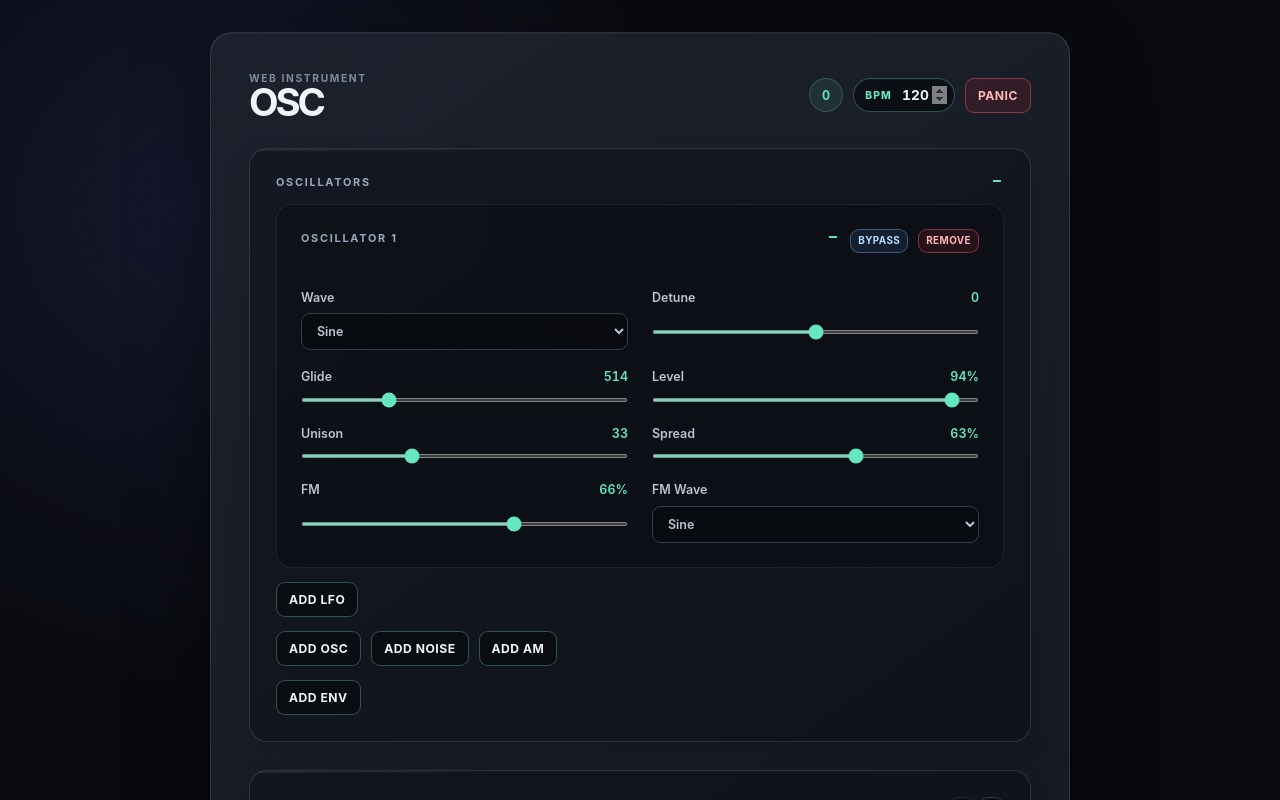
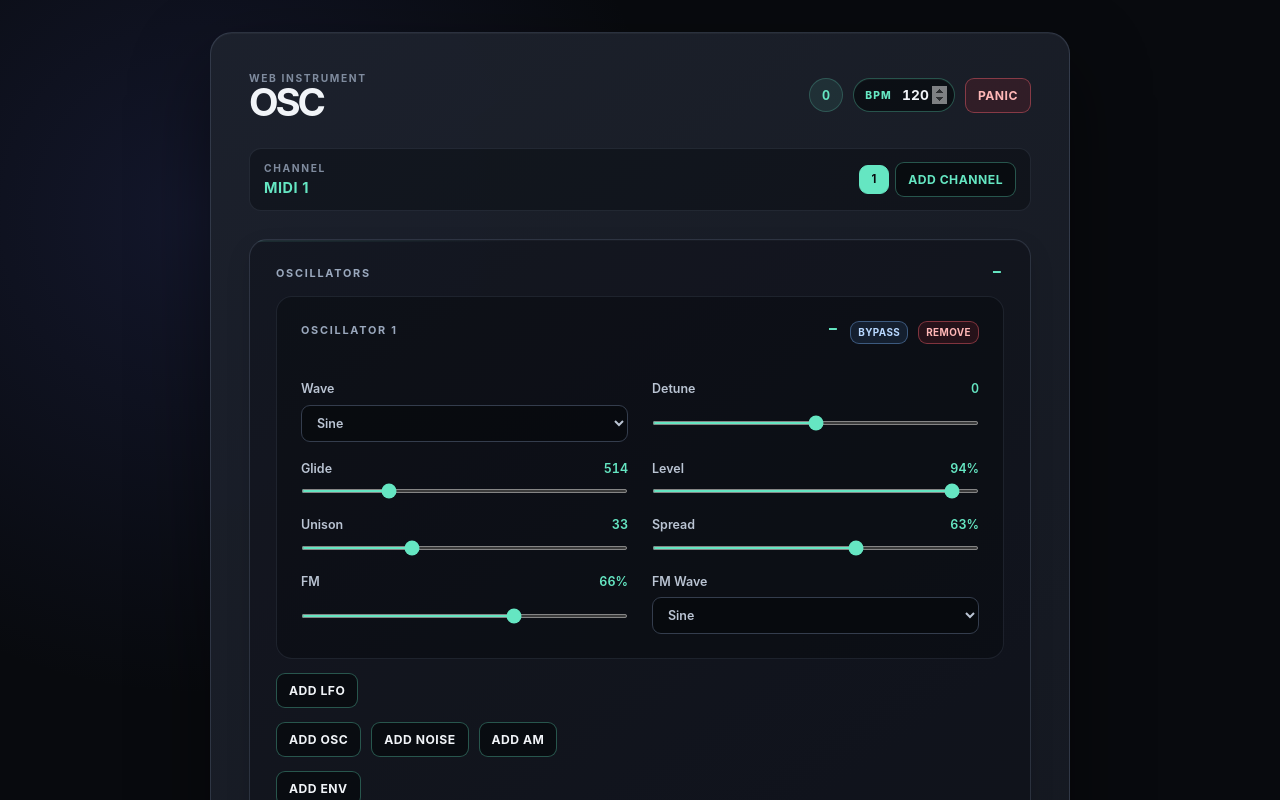
Before and after one commit to hendrik-goebel/synth2, a Vue app: page / in a window 1280 px wide. Shown: the top 800 px of the page. Built offline with nearby package versions, Linux system fonts and the light colour scheme.

Commit message:
add multichannels

```diff
--- a/src/App.vue
+++ b/src/App.vue
@@ -1,7 +1,7 @@
 <script setup lang="ts">
-import { computed, onMounted, onUnmounted, ref } from 'vue'
+import { computed, onMounted, onUnmounted, ref, shallowRef } from 'vue'
 import { MidiService } from './services/midiService'
-import { createDelaySettings, createEnvelopeSettings, createFilterSettings, createNoiseSettings, createReverbSettings, createCompressorSettings, createGateSettings, createLimiterSettings, type AmplitudeModulationSettings, type DelaySettings, type DynamicsSettings, type DynamicsSettingsChanges, type EffectGroup, type EnvelopeDestination, type EnvelopeSettings, type FilterSettings, type LfoSettings, type NoiseSettings, type OscillatorSettings, type ReverbSettings, type Waveform, SynthEngine } from './services/synthEngine'
+import { createDelaySettings, createEnvelopeSettings, createFilterSettings, createNoiseSettings, createReverbSettings, createCompressorSettings, createGateSettings, createLimiterSettings, createOscillatorSettings, type AmplitudeModulationSettings, type DelaySettings, type DynamicsSettings, type DynamicsSettingsChanges, type EffectGroup, type EnvelopeDestination, type EnvelopeSettings, type FilterSettings, type LfoSettings, type NoiseSettings, type OscillatorSettings, type ReverbSettings, type Waveform, SynthEngine } from './services/synthEngine'
 import OscillatorControls from './components/OscillatorControls.vue'
 import NoiseControls from './components/NoiseControls.vue'
 import FilterControls from './components/FilterControls.vue'
@@ -16,10 +16,25 @@ import LimiterControls from './components/LimiterControls.vue'
 
 type EnvelopeModule = EnvelopeSettings & { bypassed: boolean }
 type LfoControlModule = LfoSettings & { bypassed: boolean }
+type ChannelState = {
+  synth: SynthEngine
+  oscillators: OscillatorSettings[]
+  noise: NoiseSettings | null
+  filters: FilterSettings[]
+  delays: DelaySettings[]
+  bpm: number
+  reverbs: ReverbSettings[]
+  amplitudeModulation: AmplitudeModulationSettings | null
+  envelopes: EnvelopeModule[]
+  lfos: LfoControlModule[]
+  dynamics: DynamicsSettings[]
+  effectOrder: EffectGroup[]
+  isAmplitudeModulationBypassed: boolean
+}
 
 const waveforms: OscillatorType[] = ['sine', 'triangle', 'sawtooth', 'square']
 const initialOscillatorSettings = createRandomOscillatorSettings()
-const synth = new SynthEngine(initialOscillatorSettings)
+let activeSynth = new SynthEngine(initialOscillatorSettings)
 const selectedChannel = ref(1)
 const selectedInputId = ref('')
 const midiInputs = ref<{ id: string; name: string }[]>([])
@@ -38,6 +53,7 @@ const lfos = ref<LfoControlModule[]>([])
 const dynamics = ref<DynamicsSettings[]>([])
 const effectOrder = ref<EffectGroup[]>(['filters', 'delays', 'reverbs', 'dynamics'])
 const isAmplitudeModulationBypassed = ref(false)
+const channels = shallowRef<ChannelState[]>([])
 const areOscillatorsCollapsed = ref(false)
 const areFiltersCollapsed = ref(false)
 const areDynamicsCollapsed = ref(false)
@@ -45,6 +61,102 @@ const areDelaysCollapsed = ref(false)
 const areReverbsCollapsed = ref(false)
 let firstInteractionHandled = false
 let midiConnectionStarted = false
+let audioEnabled = false
+
+function saveActiveChannel() {
+  const channel = channels.value[selectedChannel.value - 1]
+  if (!channel) return
+  channel.synth = activeSynth
+  channel.oscillators = oscillators.value
+  channel.noise = noise.value
+  channel.filters = filters.value
+  channel.delays = delays.value
+  channel.bpm = bpm.value
+  channel.reverbs = reverbs.value
+  channel.amplitudeModulation = amplitudeModulation.value
+  channel.envelopes = envelopes.value
+  channel.lfos = lfos.value
+  channel.dynamics = dynamics.value
+  channel.effectOrder = effectOrder.value
+  channel.isAmplitudeModulationBypassed = isAmplitudeModulationBypassed.value
+}
+
+function loadChannel(channelNumber: number) {
+  const channel = channels.value[channelNumber - 1]
+  if (!channel) return
+  saveActiveChannel()
+  selectedChannel.value = channelNumber
+  activeSynth = channel.synth
+  oscillators.value = channel.oscillators
+  noise.value = channel.noise
+  filters.value = channel.filters
+  delays.value = channel.delays
+  bpm.value = channel.bpm
+  reverbs.value = channel.reverbs
+  amplitudeModulation.value = channel.amplitudeModulation
+  envelopes.value = channel.envelopes
+  lfos.value = channel.lfos
+  dynamics.value = channel.dynamics
+  effectOrder.value = channel.effectOrder
+  isAmplitudeModulationBypassed.value = channel.isAmplitudeModulationBypassed
+  activeVoices.value = activeSynth.getActiveVoiceCount()
+}
+
+function addChannel() {
+  if (channels.value.length >= 16) return
+  saveActiveChannel()
+  const oscillatorSettings = createOscillatorSettings()
+  const channel: ChannelState = {
+    synth: new SynthEngine(oscillatorSettings),
+    oscillators: [oscillatorSettings],
+    noise: null,
+    filters: [createFilterSettings()],
+    delays: [],
+    bpm: 120,
+    reverbs: [],
+    amplitudeModulation: null,
+    envelopes: [],
+    lfos: [],
+    dynamics: [],
+    effectOrder: ['filters', 'delays', 'reverbs', 'dynamics'],
+    isAmplitudeModulationBypassed: false,
+  }
+  channels.value = [...channels.value, channel]
+  if (audioEnabled) {
+    void channel.synth.activate()
+  }
+  loadChannel(channels.value.length)
+}
+
+function handleChannelKey(event: KeyboardEvent) {
+  if (event.target instanceof HTMLInputElement || event.target instanceof HTMLSelectElement) return
+  const channelNumber = Number(event.key)
+  if (channelNumber >= 1 && channelNumber <= 9 && channelNumber <= channels.value.length) {
+    event.preventDefault()
+    loadChannel(channelNumber)
+  }
+}
+
+function handleKeydown(event: KeyboardEvent) {
+  handleFirstInteraction()
+  handleChannelKey(event)
+}
+
+channels.value.push({
+  synth: activeSynth,
+  oscillators: oscillators.value,
+  noise: noise.value,
+  filters: filters.value,
+  delays: delays.value,
+  bpm: bpm.value,
+  reverbs: reverbs.value,
+  amplitudeModulation: amplitudeModulation.value,
+  envelopes: envelopes.value,
+  lfos: lfos.value,
+  dynamics: dynamics.value,
+  effectOrder: effectOrder.value,
+  isAmplitudeModulationBypassed: isAmplitudeModulationBypassed.value,
+})
 
 const canSelectInput = computed(() => midiInputs.value.length > 0)
 const oscillatorEnvelopeDestinations = [
@@ -70,13 +182,17 @@ const reverbEnvelopeDestinations = [
 ] satisfies { value: EnvelopeDestination; label: string }[]
 
 const midiService = new MidiService({
-  onNoteOn: ({ note, velocity }) => {
-    synth.noteOn(note, velocity)
-    activeVoices.value = synth.getActiveVoiceCount()
+  onNoteOn: ({ channel, note, velocity }) => {
+    const target = channels.value[channel - 1]
+    if (!target) return
+    target.synth.noteOn(note, velocity)
+    activeVoices.value = channels.value.reduce((count, item) => count + item.synth.getActiveVoiceCount(), 0)
   },
-  onNoteOff: ({ note }) => {
-    synth.noteOff(note)
-    activeVoices.value = synth.getActiveVoiceCount()
+  onNoteOff: ({ channel, note }) => {
+    const target = channels.value[channel - 1]
+    if (!target) return
+    target.synth.noteOff(note)
+    activeVoices.value = channels.value.reduce((count, item) => count + item.synth.getActiveVoiceCount(), 0)
   },
   onStateChange: (state) => {
     midiInputs.value = state.inputs
@@ -92,9 +208,9 @@ const midiService = new MidiService({
 })
 
 function handleEnableAudio() {
-  synth
-    .activate()
+  Promise.all(channels.value.map(({ synth }) => synth.activate()))
     .then(() => {
+      audioEnabled = true
       audioStatus.value = 'Audio enabled.'
     })
     .catch((error: unknown) => {
@@ -142,13 +258,15 @@ function handleInputChange() {
   midiService.setSelectedInput(selectedInputId.value || null)
 }
 
-function handleChannelChange() {
-  midiService.setChannel(selectedChannel.value)
+function handleChannelChange(event: Event) {
+  const channelNumber = Number((event.target as HTMLSelectElement).value)
+  loadChannel(channelNumber)
+  midiService.setChannel(channelNumber)
 }
 
 function handlePanic() {
-  synth.stopAllNotes()
-  activeVoices.value = synth.getActiveVoiceCount()
+  channels.value.forEach(({ synth }) => synth.stopAllNotes())
+  activeVoices.value = 0
 }
 
 function randomInteger(min: number, max: number): number {
@@ -172,42 +290,42 @@ function createRandomOscillatorSettings(): OscillatorSettings {
 function addOscillator() {
   const settings = createRandomOscillatorSettings()
   oscillators.value.push(settings)
-  synth.addOscillator(settings)
+  activeSynth.addOscillator(settings)
 }
 
 function removeOscillator(index: number) {
   removeLfosForModule('oscillator', index)
-  synth.removeOscillator(index)
+  activeSynth.removeOscillator(index)
   oscillators.value.splice(index, 1)
 }
 
 function addNoise() {
   const settings = createNoiseSettings()
   noise.value = settings
-  synth.addNoise(settings)
+  activeSynth.addNoise(settings)
 }
 
 function removeNoise() {
   removeLfosForModule('noise', 0)
-  synth.removeNoise()
+  activeSynth.removeNoise()
   noise.value = null
 }
 
 function addFilter() {
   const settings = createFilterSettings()
   filters.value.push(settings)
-  synth.addFilter(settings)
+  activeSynth.addFilter(settings)
 }
 
 function removeFilter(index: number) {
   removeLfosForModule('filter', index)
-  synth.removeFilter(index)
+  activeSynth.removeFilter(index)
   filters.value.splice(index, 1)
 }
 
 function updateFilterSettings(index: number, settings: Partial<FilterSettings>) {
   filters.value[index] = { ...filters.value[index], ...settings }
-  synth.setFilterSettings(index, settings)
+  activeSynth.setFilterSettings(index, settings)
 }
 
 function toggleFilterBypass(index: number) {
@@ -217,12 +335,12 @@ function toggleFilterBypass(index: number) {
 function addDelay() {
   const settings = createDelaySettings()
   delays.value.push(settings)
-  synth.addDelay(settings)
+  activeSynth.addDelay(settings)
 }
 
 function removeDelay(index: number) {
   removeLfosForModule('delay', index)
-  synth.removeDelay(index)
+  activeSynth.removeDelay(index)
   delays.value.splice(index, 1)
 }
 
@@ -231,7 +349,7 @@ function updateDelaySettings(index: number, settings: Partial<DelaySettings>) {
     settings = { ...settings, time: delayTimeForBpm(settings.noteTime, bpm.value) }
   }
   delays.value[index] = { ...delays.value[index], ...settings }
-  synth.setDelaySettings(index, settings)
+  activeSynth.setDelaySettings(index, settings)
 }
 
 function delayTimeForBpm(noteTime: number, tempo: number) {
@@ -243,78 +361,78 @@ function updateBpm(value: number) {
   delays.value.forEach((delay, index) => {
     const time = delayTimeForBpm(delay.noteTime, bpm.value)
     delays.value[index] = { ...delay, time }
-    synth.setDelaySettings(index, { time })
+    activeSynth.setDelaySettings(index, { time })
   })
 }
 
 function toggleDelayBypass(index: number) {
   const bypassed = !delays.value[index].bypassed
   delays.value[index] = { ...delays.value[index], bypassed }
-  synth.setDelayBypassed(index, bypassed)
+  activeSynth.setDelayBypassed(index, bypassed)
 }
 
 function addReverb() {
   const settings = createReverbSettings()
   reverbs.value.push(settings)
-  synth.addReverb(settings)
+  activeSynth.addReverb(settings)
 }
 
 function removeReverb(index: number) {
   removeLfosForModule('reverb', index)
-  synth.removeReverb(index)
+  activeSynth.removeReverb(index)
   reverbs.value.splice(index, 1)
 }
 
 function updateReverbSettings(index: number, settings: Partial<ReverbSettings>) {
   reverbs.value[index] = { ...reverbs.value[index], ...settings }
-  synth.setReverbSettings(index, settings)
+  activeSynth.setReverbSettings(index, settings)
 }
 
 function toggleReverbBypass(index: number) {
   const bypassed = !reverbs.value[index].bypassed
   reverbs.value[index] = { ...reverbs.value[index], bypassed }
-  synth.setReverbBypassed(index, bypassed)
+  activeSynth.setReverbBypassed(index, bypassed)
 }
 
 function addCompressor() {
   const settings = createCompressorSettings()
   dynamics.value.push(settings)
-  synth.addCompressor(settings)
+  activeSynth.addCompressor(settings)
 }
 
 function addGate() {
   const settings = createGateSettings()
   dynamics.value.push(settings)
-  synth.addGate(settings)
+  activeSynth.addGate(settings)
 }
 
 function addLimiter() {
   const settings = createLimiterSettings()
   dynamics.value.push(settings)
-  synth.addLimiter(settings)
+  activeSynth.addLimiter(settings)
 }
 
 function updateDynamicsSettings(index: number, settings: DynamicsSettingsChanges) {
   dynamics.value[index] = { ...dynamics.value[index], ...settings } as DynamicsSettings
-  synth.setDynamicsSettings(index, settings)
+  activeSynth.setDynamicsSettings(index, settings)
 }
 
 function removeDynamics(index: number) {
-  synth.removeDynamics(index)
+  activeSynth.removeDynamics(index)
   dynamics.value.splice(index, 1)
 }
 
 function toggleDynamicsBypass(index: number) {
   const bypassed = !dynamics.value[index].bypassed
   dynamics.value[index] = { ...dynamics.value[index], bypassed } as DynamicsSettings
-  synth.setDynamicsBypassed(index, bypassed)
+  activeSynth.setDynamicsBypassed(index, bypassed)
 }
 
 function moveDynamics(index: number, direction: -1 | 1) {
   const targetIndex = index + direction
   if (!dynamics.value[targetIndex]) return
   ;[dynamics.value[index], dynamics.value[targetIndex]] = [dynamics.value[targetIndex], dynamics.value[index]]
-  synth.moveDynamics(index, direction)
+  activeSynth.moveDynamics(index, direction)
 }
 
 function updateNoiseSettings(settings: Partial<NoiseSettings>) {
@@ -323,7 +441,7 @@ function updateNoiseSettings(settings: Partial<NoiseSettings>) {
   }
 
   noise.value = { ...noise.value, ...settings }
-  synth.setNoiseSettings(settings)
+  activeSynth.setNoiseSettings(settings)
 }
 
 function toggleNoiseBypass() {
@@ -338,7 +456,7 @@ function addAmplitudeModulation() {
   const settings: AmplitudeModulationSettings = { rate: 5, depth: 0.5, waveform: 'sine' }
   amplitudeModulation.value = settings
   isAmplitudeModulationBypassed.value = false
-  synth.addAmplitudeModulation(settings)
+  activeSynth.addAmplitudeModulation(settings)
 }
 
 function updateAmplitudeModulation(settings: Partial<AmplitudeModulationSettings>) {
@@ -347,35 +465,35 @@ function updateAmplitudeModulation(settings: Partial<AmplitudeModulationSettings
   }
 
   amplitudeModulation.value = { ...amplitudeModulation.value, ...settings }
-  synth.setAmplitudeModulationSettings(settings)
+  activeSynth.setAmplitudeModulationSettings(settings)
 }
 
 function removeAmplitudeModulation() {
-  synth.removeAmplitudeModulation()
+  activeSynth.removeAmplitudeModulation()
   amplitudeModulation.value = null
   isAmplitudeModulationBypassed.value = false
 }
 
 function toggleAmplitudeModulationBypass() {
   const bypassed = !isAmplitudeModulationBypassed.value
-  synth.setAmplitudeModulationBypassed(bypassed)
+  activeSynth.setAmplitudeModulationBypassed(bypassed)
   isAmplitudeModulationBypassed.value = bypassed
 }
 
 function addEnvelope(destination: EnvelopeDestination) {
   const settings = { ...createEnvelopeSettings(), destination, bypassed: false }
-  synth.addEnvelope(settings)
+  activeSynth.addEnvelope(settings)
   envelopes.value.push(settings)
 }
 
 function removeEnvelope(index: number) {
-  synth.removeEnvelope(index)
+  activeSynth.removeEnvelope(index)
   envelopes.value.splice(index, 1)
 }
 
 function toggleEnvelopeBypass(index: number) {
   const bypassed = !envelopes.value[index].bypassed
-  synth.setEnvelopeBypassed(index, bypassed)
+  activeSynth.setEnvelopeBypassed(index, bypassed)
   envelopes.value[index] = { ...envelopes.value[index], bypassed }
 }
 
@@ -386,7 +504,7 @@ function moveEffectGroup(group: EffectGroup, direction: -1 | 1) {
   const nextOrder = [...effectOrder.value]
   ;[nextOrder[index], nextOrder[targetIndex]] = [nextOrder[targetIndex], nextOrder[index]]
   effectOrder.value = nextOrder
-  synth.setEffectOrder(nextOrder)
+  activeSynth.setEffectOrder(nextOrder)
 }
 
 function canMoveEffectGroup(group: EffectGroup, direction: -1 | 1) {
@@ -396,7 +514,7 @@ function canMoveEffectGroup(group: EffectGroup, direction: -1 | 1) {
 
 function updateEnvelopeSettings(index: number, settings: Partial<EnvelopeSettings>) {
   envelopes.value[index] = { ...envelopes.value[index], ...settings }
-  synth.setEnvelopeSettings(index, settings)
+  activeSynth.setEnvelopeSettings(index, settings)
 }
 
 function lfoTargetOptions(module: 'oscillator' | 'noise' | 'filter' | 'delay' | 'reverb', index: number) {
@@ -418,23 +536,23 @@ function lfosForModule(module: 'oscillator' | 'noise' | 'filter' | 'delay' | 're
 function addLfo(module: 'oscillator' | 'noise' | 'filter' | 'delay' | 'reverb', index: number) {
   const target = lfoTargetOptions(module, index)[0].value
   const settings: LfoControlModule = { waveform: 'sine', rate: 5, depth: 0.25, target, bypassed: false }
-  synth.addLfo(settings)
+  activeSynth.addLfo(settings)
   lfos.value.push(settings)
 }
 
 function updateLfo(index: number, settings: Partial<LfoSettings>) {
   lfos.value[index] = { ...lfos.value[index], ...settings }
-  synth.setLfoSettings(index, settings)
+  activeSynth.setLfoSettings(index, settings)
 }
 
 function toggleLfoBypass(index: number) {
   const bypassed = !lfos.value[index].bypassed
   lfos.value[index] = { ...lfos.value[index], bypassed }
-  synth.setLfoBypassed(index, bypassed)
+  activeSynth.setLfoBypassed(index, bypassed)
 }
 
 function removeLfo(index: number) {
-  synth.removeLfo(index)
+  activeSynth.removeLfo(index)
   lfos.value.splice(index, 1)
 }
 
@@ -459,7 +577,7 @@ function toggleOscillatorBypass(index: number) {
 
 function updateOscillatorSettings(index: number, settings: Partial<OscillatorSettings>) {
   oscillators.value[index] = { ...oscillators.value[index], ...settings }
-  synth.setOscillatorSettings(index, settings)
+  activeSynth.setOscillatorSettings(index, settings)
 }
 
 onMounted(() => {
@@ -468,12 +586,12 @@ onMounted(() => {
 
 onUnmounted(() => {
   midiService.destroy()
-  synth.destroy()
+  channels.value.forEach(({ synth }) => synth.destroy())
 })
 </script>
 
 <template>
-  <main class="app" @pointerdown.capture="handleFirstInteraction" @keydown.capture="handleFirstInteraction">
+  <main class="app" @pointerdown.capture="handleFirstInteraction" @keydown.capture="handleKeydown">
     <section class="panel">
       <header class="topbar">
         <div>
@@ -489,6 +607,26 @@ onUnmounted(() => {
           <button type="button" class="panic-button" @click="handlePanic">Panic</button>
         </div>
       </header>
+
+      <section class="channel-bar" aria-label="Synth channels">
+        <div>
+          <p class="eyebrow">Channel</p>
+          <strong class="channel-number">MIDI {{ selectedChannel }}</strong>
+        </div>
+        <div class="channel-actions">
+          <button
+            v-for="(channel, index) in channels"
+            :key="index"
+            type="button"
+            class="channel-button"
+            :class="{ 'channel-button-active': channel === channels[selectedChannel - 1] }"
+            @click="loadChannel(index + 1)"
+          >
+            {{ index + 1 }}
+          </button>
+          <button v-if="channels.length < 16" type="button" class="add-channel-button" @click="addChannel">Add Channel</button>
+        </div>
+      </section>
 
       <section class="synth-section oscillators-section" aria-labelledby="oscillators-heading">
         <h2 id="oscillators-heading">
@@ -850,8 +988,8 @@ onUnmounted(() => {
 
           <label class="field channel-field">
             <span>Ch</span>
-            <select v-model.number="selectedChannel" @change="handleChannelChange">
-              <option v-for="channel in 16" :key="channel" :value="channel">
+            <select :value="selectedChannel" @change="handleChannelChange">
+              <option v-for="channel in channels.length" :key="channel" :value="channel">
                 {{ channel }}
               </option>
             </select>
--- a/src/services/midiService.ts
+++ b/src/services/midiService.ts
@@ -3,6 +3,7 @@ type NavigatorWithMidi = Navigator & {
 }
 
 type MidiNoteEvent = {
+  channel: number
   note: number
   velocity: number
 }
@@ -25,7 +26,6 @@ export class MidiService {
   private readonly onStateChange: (state: MidiState) => void
   private midiAccess: MIDIAccess | null = null
   private selectedInputId: string | null = null
-  private selectedChannel = 1
 
   constructor(options: MidiServiceOptions) {
     this.onNoteOn = options.onNoteOn
@@ -67,8 +67,8 @@ export class MidiService {
   }
 
   setChannel(channel: number): void {
-    this.selectedChannel = Math.min(Math.max(channel, 1), 16)
-    this.publishState(`Listening on MIDI channel ${this.selectedChannel}.`)
+    const selectedChannel = Math.min(Math.max(channel, 1), 16)
+    this.publishState(`Selected MIDI channel ${selectedChannel}.`)
   }
 
   destroy(): void {
@@ -131,17 +131,13 @@ export class MidiService {
     const command = status & 0xf0
     const channel = (status & 0x0f) + 1
 
-    if (channel !== this.selectedChannel) {
-      return
-    }
-
     if (command === 0x90 && velocity > 0) {
-      this.onNoteOn({ note, velocity })
+      this.onNoteOn({ channel, note, velocity })
       return
     }
 
     if (command === 0x80 || (command === 0x90 && velocity === 0)) {
-      this.onNoteOff({ note, velocity })
+      this.onNoteOff({ channel, note, velocity })
     }
   }
 
--- a/src/style.css
+++ b/src/style.css
@@ -59,14 +59,57 @@ h1 {
 .topbar,
 .topbar-actions,
 .section-heading,
-.audio-bar {
+.audio-bar,
+.channel-bar,
+.channel-actions {
   display: flex;
   align-items: center;
 }
 
 .topbar,
-.section-heading {
+.section-heading,
+.channel-bar {
   justify-content: space-between;
+}
+
+.channel-bar {
+  gap: 16px;
+  padding: 12px 14px;
+  background: rgba(5, 7, 11, 0.35);
+  border: 1px solid rgba(152, 169, 202, 0.12);
+  border-radius: 12px;
+}
+
+.channel-number {
+  display: block;
+  margin-top: 3px;
+  color: #65e6c2;
+  font-size: 0.9rem;
+  letter-spacing: 0.04em;
+}
+
+.channel-actions {
+  flex-wrap: wrap;
+  justify-content: flex-end;
+  gap: 6px;
+}
+
+.channel-button {
+  min-width: 30px;
+  padding: 6px 8px;
+  color: #9aa8bd;
+  font-size: 0.7rem;
+}
+
+.channel-button-active {
+  color: #080a0e;
+  background: #65e6c2;
+  border-color: #65e6c2;
+}
+
+.add-channel-button {
+  color: #65e6c2;
+  border-color: rgba(101, 230, 194, 0.34);
 }
 
 .topbar-actions {
@@ -516,4 +559,13 @@ select:disabled {
   .midi-fields {
     grid-template-columns: 1fr 78px;
   }
+
+  .channel-bar {
+    align-items: flex-start;
+    flex-direction: column;
+  }
+
+  .channel-actions {
+    justify-content: flex-start;
+  }
 }
```
